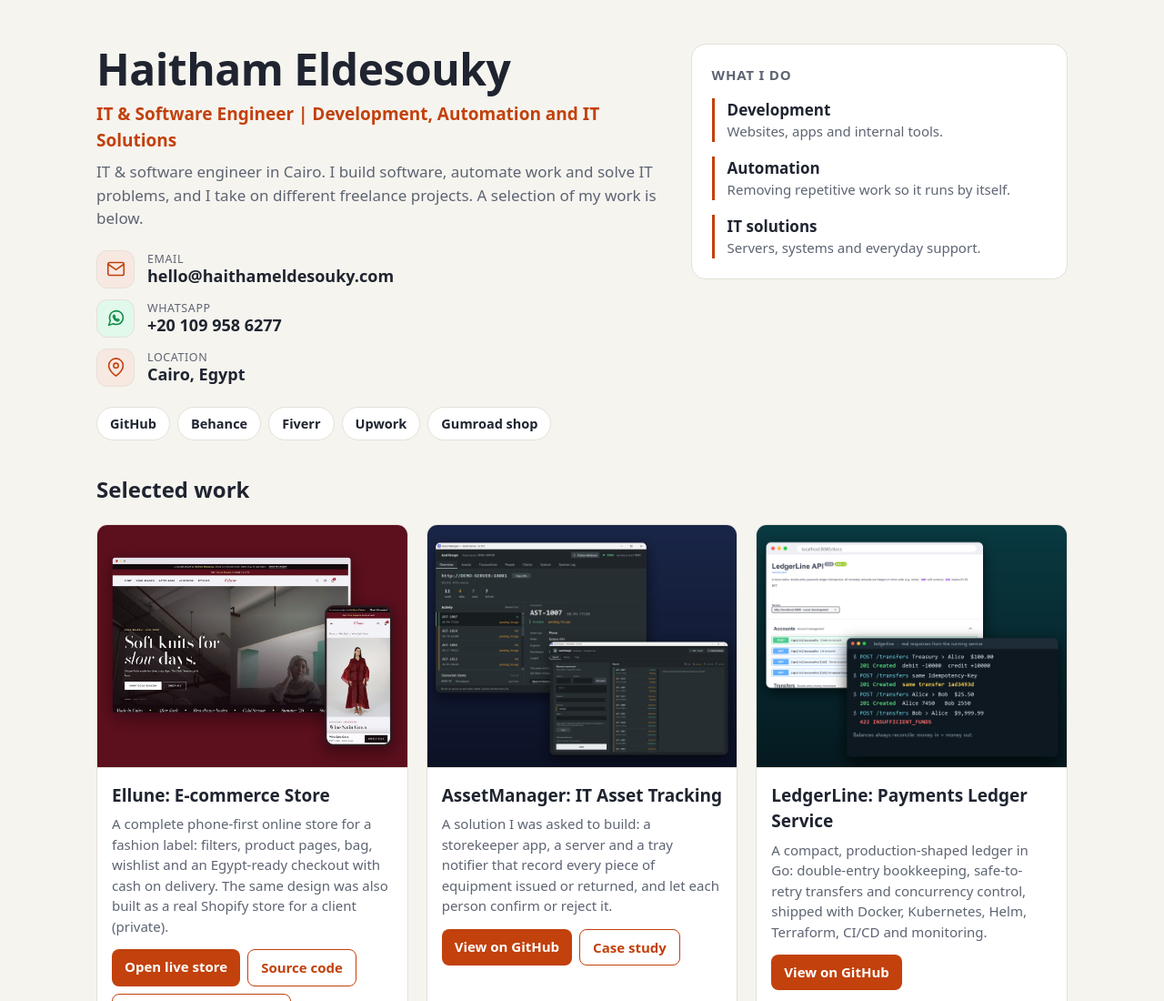
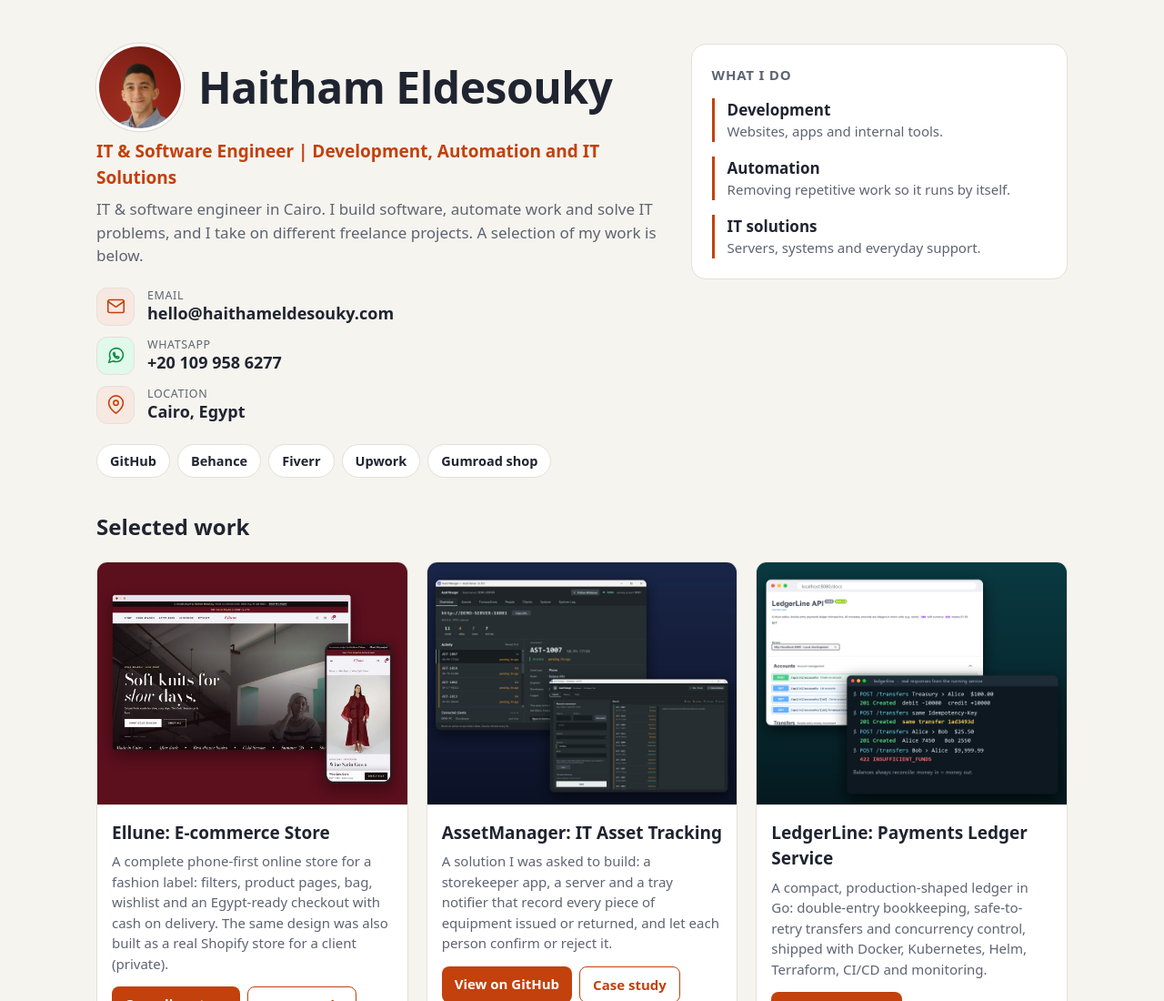
Before and after one commit to HaithamEldesouky/portfolio, a plain HTML site: page index.html in a window 1280 px wide. Shown: the top 1100 px of the page at 91% size. Drawn offline with Linux system fonts and the light colour scheme; no server answers.

Commit message:
Add headshot to header

```diff
--- a/index.html
+++ b/index.html
@@ -61,11 +61,13 @@ h2.sec{max-width:1100px;margin:12px auto 12px;padding:0 16px;font-size:24px}
 #contact .box{background:var(--card);border:1px solid var(--line);border-radius:16px;padding:28px}
 #contact h2{font-size:24px;margin:0 0 4px}#contact p{margin:0 0 18px;color:var(--mute)}#contact ul.contact{margin:0}
 @media(min-width:700px){#contact ul.contact{grid-template-columns:repeat(3,auto);justify-content:start;gap:12px 48px}}
-@media(max-width:820px){.hero{grid-template-columns:1fr}header{padding-top:32px}}
+.id{display:flex;align-items:center;gap:16px;margin-bottom:8px}.id h1{margin:0}
+.me{width:96px;height:96px;border-radius:50%;object-fit:cover;border:3px solid var(--card);box-shadow:0 0 0 1.5px var(--line);flex:none}
+@media(max-width:820px){.hero{grid-template-columns:1fr}header{padding-top:32px}.me{width:76px;height:76px}}
 </style></head><body>
 <header><div class="hero">
 <div class="hero-main">
-<h1>Haitham Eldesouky</h1>
+<div class="id"><img class="me" src="images/haitham.jpg" width="96" height="96" alt="Photo of Haitham Eldesouky"><h1>Haitham Eldesouky</h1></div>
 <p class="tag">IT &amp; Software Engineer | Development, Automation and IT Solutions</p>
 <p class="lead">IT &amp; software engineer in Cairo. I build software, automate work and solve IT problems, and I take on different freelance projects. A selection of my work is below.</p>
 <ul class="contact">
```
Also changed, not shown: images/haitham.jpg (added).
